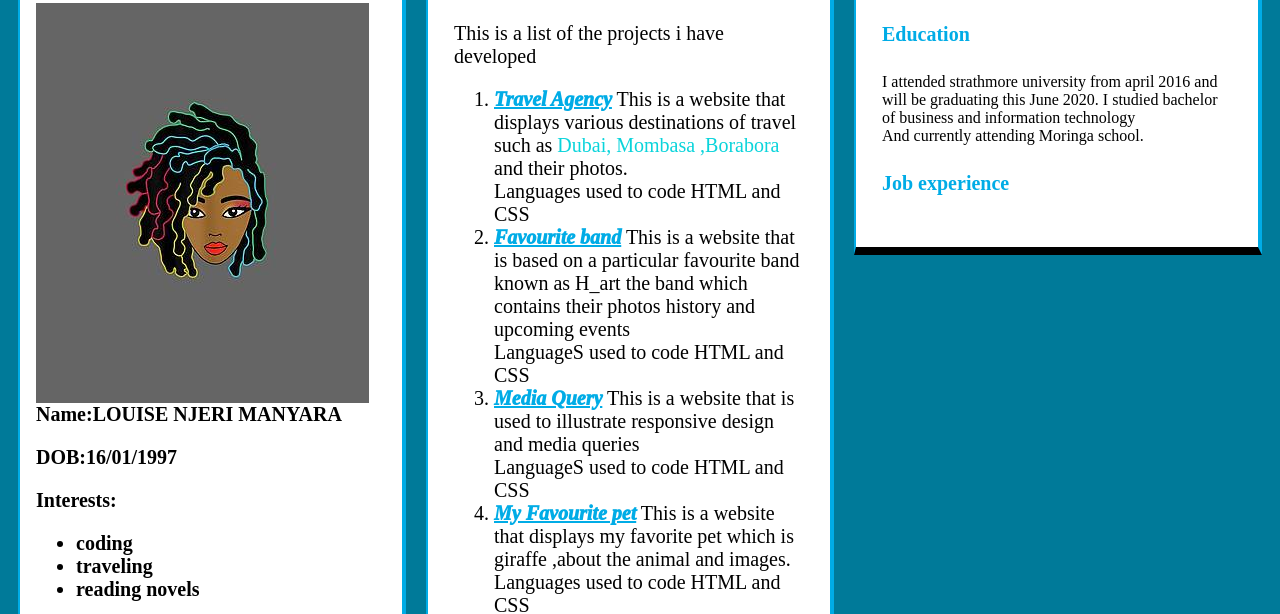
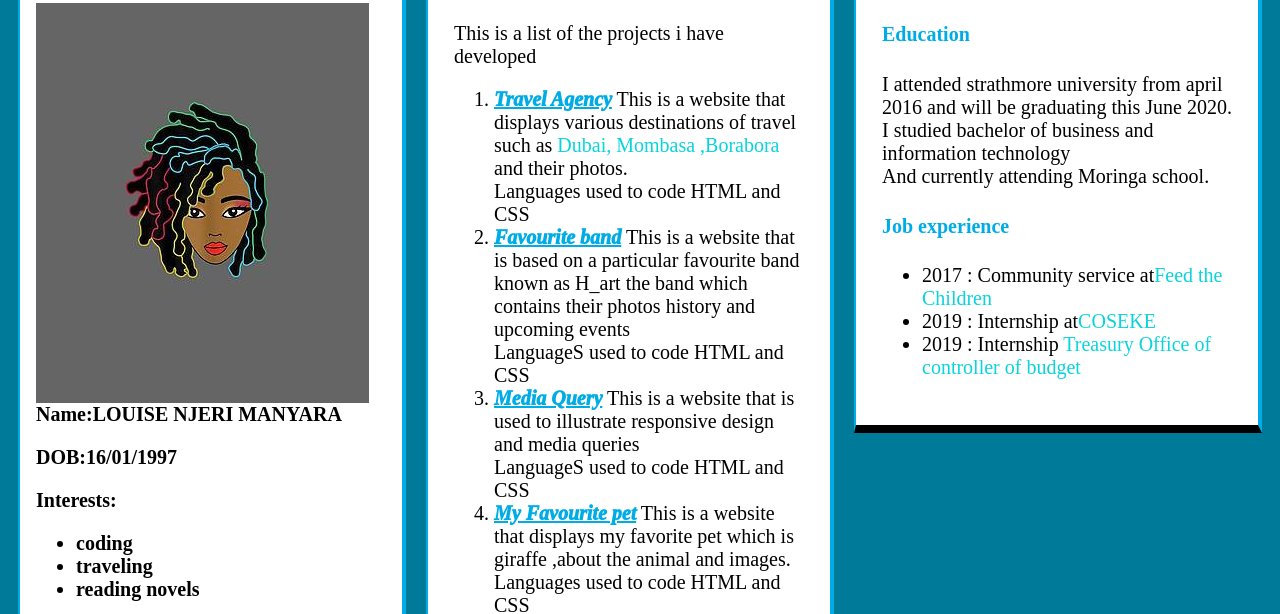
Before and after one commit to louisenje/Portfolio-project, a plain HTML site: page index.html in a window 1280 px wide. Shown: the part 191-805 px from the top of the page. Drawn offline with Linux system fonts and the light colour scheme.

Commit message:
list of job experiences

```diff
--- a/css/styles.css
+++ b/css/styles.css
@@ -91,3 +91,7 @@ ol{
     color:#00ace6;
 
 }
+.two
+{
+    font-size: 20px;
+}
--- a/index.html
+++ b/index.html
@@ -37,6 +37,12 @@
            <h4 class="one"><strong> Education</strong></h4>
            <p class="two"> I attended strathmore university from april 2016 and will be graduating this June 2020. I studied bachelor of business and information technology<br> And currently attending Moringa school. </p>
            <h4 class="one"><strong> Job experience</strong></h4>
+           <p class="two"> <ul>
+               <li> 2017 : Community service at<span class="uni">Feed the Children </span> </li>
+               <li> 2019 : Internship at<span class="uni">COSEKE </span> </li>
+               <li> 2019 : Internship<span class="uni"> Treasury Office of controller of budget </span> </li>
+           </ul> </p>
+
 
         </p>
 
```
